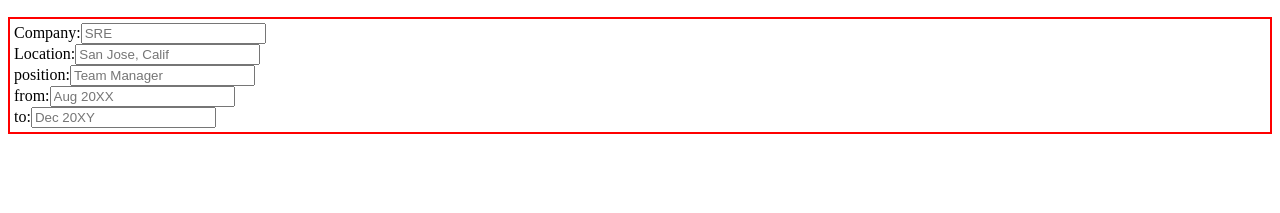
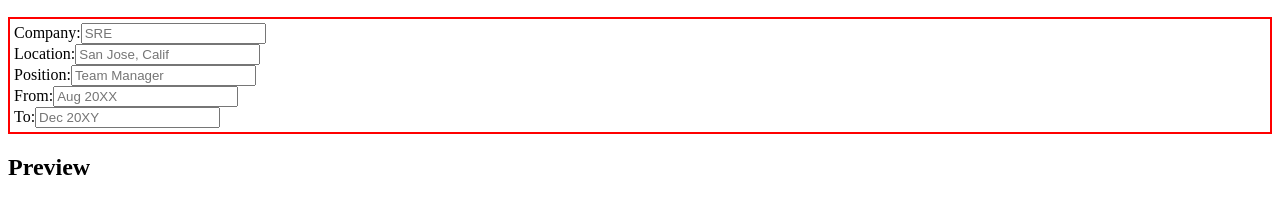
Before and after one commit to ralphorteza/cv-project, a React (Create React App) app: page / in a window 1280 px wide. Shown: the part 395-608 px from the top of the page. Built offline with nearby package versions, Linux system fonts and the light colour scheme.

Commit message:
Lift ExperienceInfo state up to parent, App.js

```diff
--- a/src/App.js
+++ b/src/App.js
@@ -1,8 +1,9 @@
 import React from "react";
 import GeneralInfo from "./components/form/GeneralInfo";
 import EducationInfo from "./components/form/EducationInfo";
+import ExperienceInfo from "./components/form/ExperienceInfo";
+import CVPreview from "./components/CVPreveiew";
 import "./App.css";
-import ExperienceInfo from "./components/form/ExperienceInfo";
 
 export default function App() {
 
@@ -47,6 +48,26 @@
     })
   }
 
+  const [experienceInfo, setExperienceInfo] = React.useState({
+    company:"",
+    location:"",
+    position:"",
+    from:"",
+    to:"",
+  });
+
+  function handleExperienceInfoChange(e) {
+    // console.log(e);
+    const {name, value} = e.target;
+
+    setExperienceInfo(prevInfo => {
+      return {
+        ...prevInfo,
+        [name]: value
+      }
+    })
+  }
+
   return (
     <div>
       <h3>General Information</h3>
@@ -60,7 +81,13 @@
         eduInfo={eduInfo}
       />
       <h3>Experience</h3>
-      <ExperienceInfo/>
+      <ExperienceInfo
+        handleExperienceInfoChange={handleExperienceInfoChange}
+        experienceInfo={experienceInfo}
+      />
+
+      <h2>Preview</h2>
+      <CVPreview/>
     </div>
   );
 }
--- /dev/null
+++ b/src/components/CVPreveiew.js
@@ -0,0 +1,9 @@
+import React from "react"
+
+export default function CVPreview(props) {
+  return (
+    <div className="cv-preview">
+
+    </div>
+  );
+}
--- a/src/components/form/ExperienceInfo.js
+++ b/src/components/form/ExperienceInfo.js
@@ -1,26 +1,7 @@
 import React from "react"
 
-export default function ExperienceInfo() {
-
-  const [experienceInfo, setEduInfo] = React.useState({
-    company:"",
-    location:"",
-    position:"",
-    from:"",
-    to:"",
-  });
-
-  function handleExperienceInfoChange(e) {
-    // console.log(e);
-    const {name, value} = e.target;
-
-    setEduInfo(prevInfo => {
-      return {
-        ...prevInfo,
-        [name]: value
-      }
-    })
-  }
+export default function ExperienceInfo(props) {
+  const {experienceInfo, handleExperienceInfoChange} = props;
 
   return(
     <form className="experience-info">
@@ -45,7 +26,7 @@
         />
       </label>
       <label>
-        position:
+        Position:
         <input
           type="text"
           placeholder="Team Manager"
@@ -55,7 +36,7 @@
         />
       </label>
       <label>
-        from:
+        From:
         <input
           type="text"
           placeholder="Aug 20XX"
@@ -65,7 +46,7 @@
         />
       </label>
       <label>
-        to:
+        To:
         <input
           type="text"
           placeholder="Dec 20XY"
```
